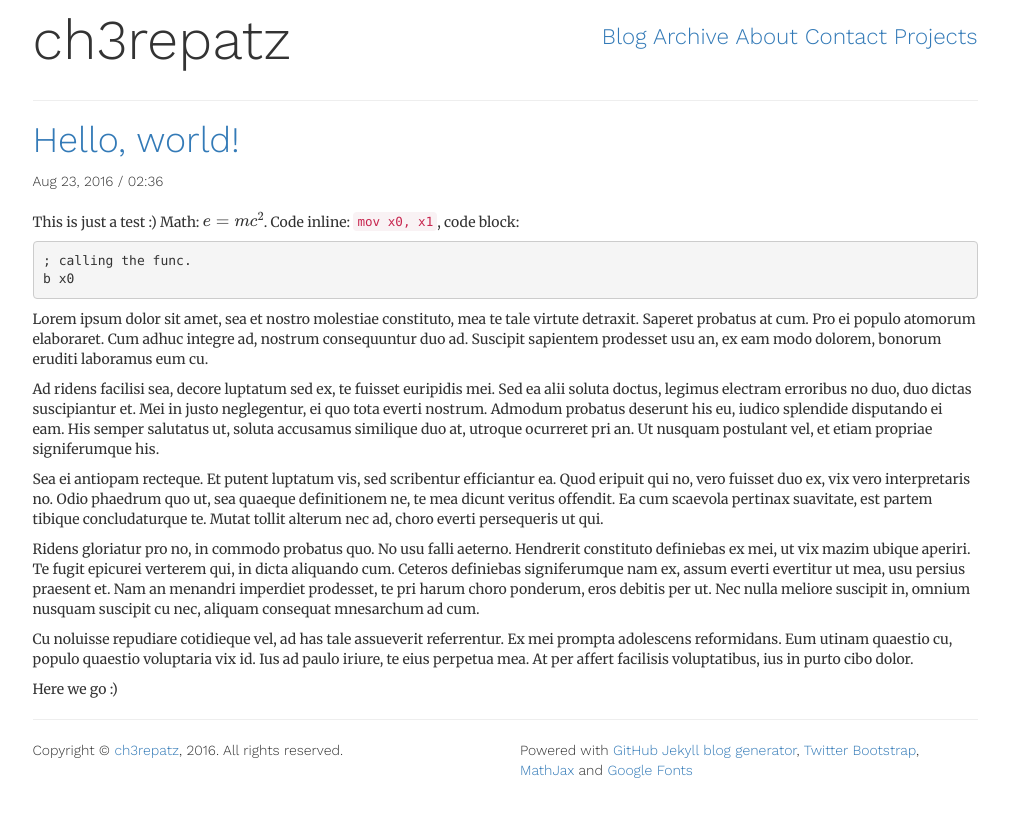
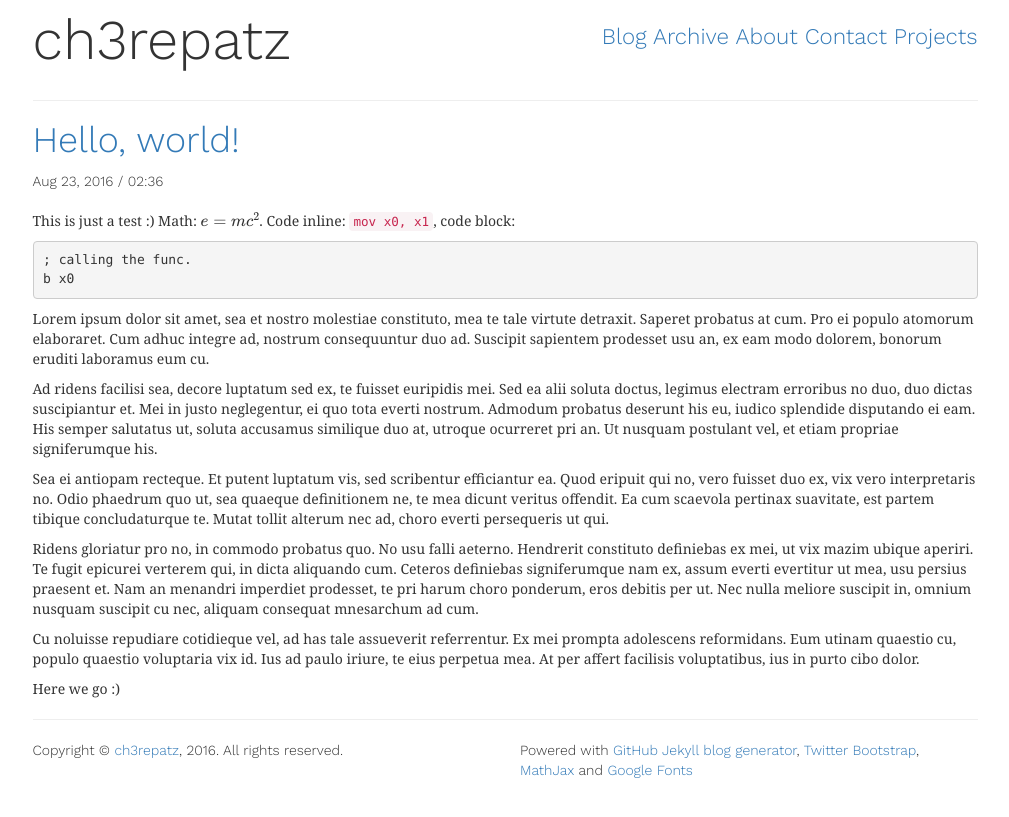
Before and after one commit to ch3repatz/ch3repatz.github.io, a Jekyll site: the page built from _posts/2016-08-23-hello-world.md, in a window 1280 px wide. Shown: the top 817 px of the page, without its empty margins (135-1144 px from the left). Built offline with Jekyll 4.4.1, drawn with Linux system fonts in a browser that asks for light colours; formulas are drawn with MathJax 3.

Commit message:
Update default.html

```diff
--- a/_layouts/default.html
+++ b/_layouts/default.html
@@ -38,12 +38,11 @@
 
     <!-- Google fonts -->
     <link href="https://fonts.googleapis.com/css?family=Work+Sans:300" rel="stylesheet">
-    <link href="https://fonts.googleapis.com/css?family=Merriweather&subset=latin-ext" rel="stylesheet">
 
     <!-- Custom styles -->
     <style>
     	body {
-    		font-family: 'Merriweather', Georgia, serif;
+    		font-family: Georgia, serif;
     	}
 
     	.logo_title {
```
